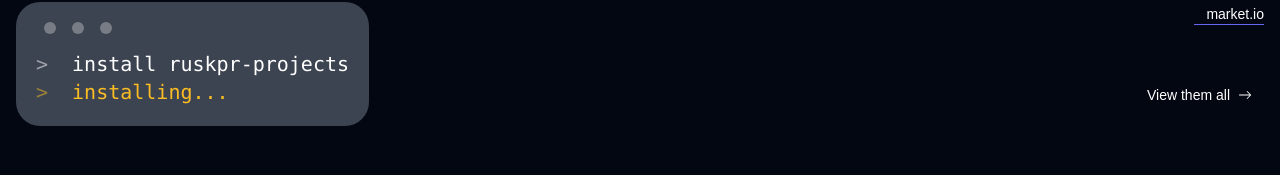
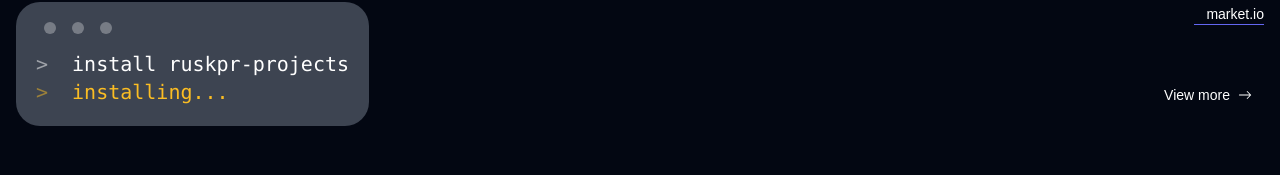
Before and after one commit to ruskpr/ruskpr.github.io, a React (Create React App) app: page / in a window 1280 px wide. Shown: the part 414-589 px from the top of the page. Built offline with nearby package versions, Linux system fonts and the light colour scheme.

Commit message:
update styling

```diff
--- a/src/components/pages/home-page/HeroProjectList.tsx
+++ b/src/components/pages/home-page/HeroProjectList.tsx
@@ -48,9 +48,9 @@ export default function HeroProjectList() {
       <Button
         type={ButtonType.Link}
         animate={false}
-        className={`font-secondary hover:text-white transition-transform hover:translate-x-3`}
+        className={`font-secondary transition-all hover:translate-x-3`}
       >
-        <Link to="/projects">View them all</Link>
+        <Link to="/projects">View more</Link>
         <BsArrowRight className="ml-2 " />
       </Button>
     </div>
```
